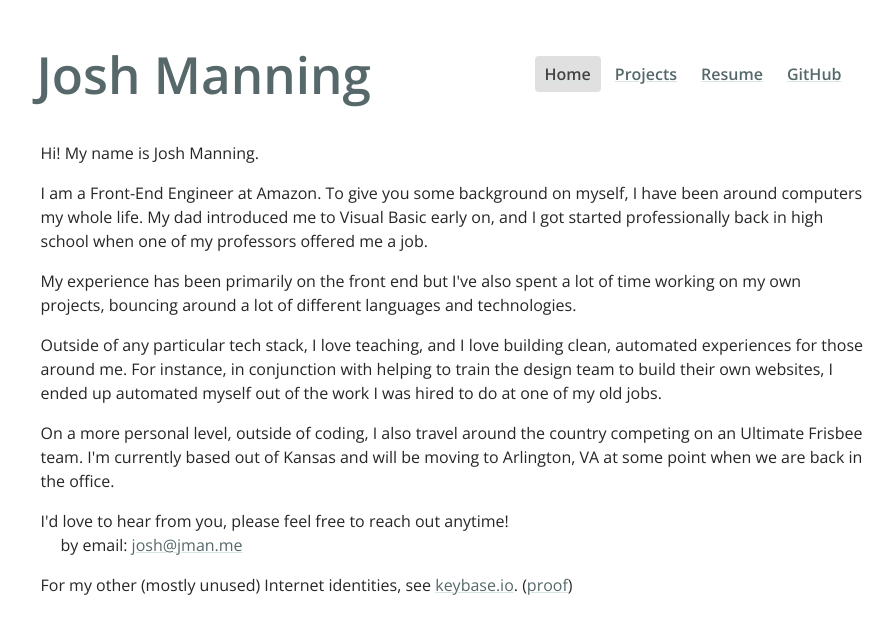
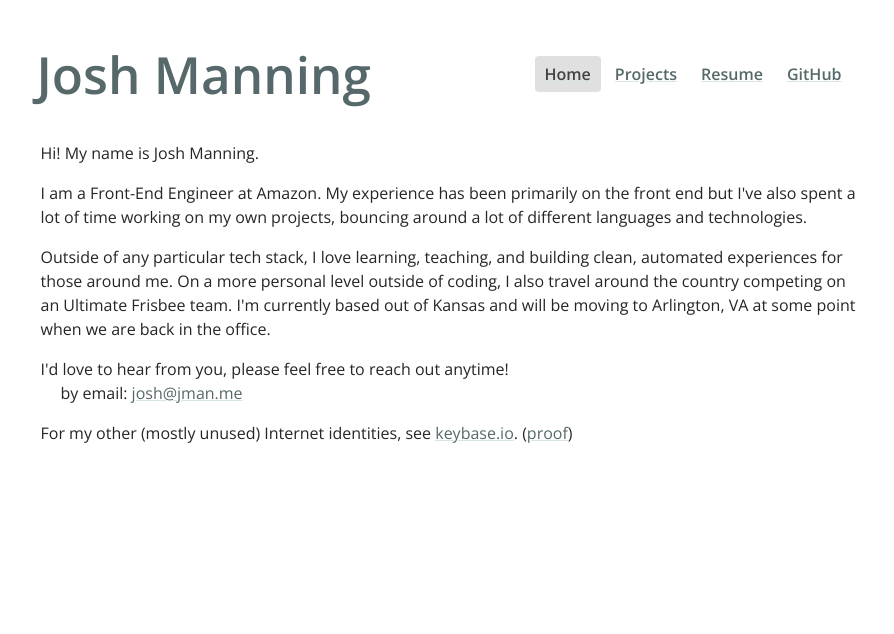
Before and after one commit to its-jman/jman.me, a Jekyll site: the page built from docs/index.html, in a window 1280 px wide. Shown: the top 634 px of the page, without its empty margins (188-1082 px from the left). Built offline with Jekyll 4.4.1, drawn with Linux system fonts in a browser that asks for light colours.

Commit message:
simplify intro

```diff
--- a/docs/index.html
+++ b/docs/index.html
@@ -7,19 +7,11 @@ layout: base
 </div>
 
 <div class="p">
-  I am a Front-End Engineer at Amazon. To give you some background on myself, I have been around computers my whole life. My dad introduced me to Visual Basic early on, and I got started professionally back in high school when one of my professors offered me a job.
+  I am a Front-End Engineer at Amazon. My experience has been primarily on the front end but I've also spent a lot of time working on my own projects, bouncing around a lot of different languages and technologies.
 </div>
 
 <div class="p">
-  My experience has been primarily on the front end but I've also spent a lot of time working on my own projects, bouncing around a lot of different languages and technologies.
-</div>
-
-<div class="p">
-  Outside of any particular tech stack, I love teaching, and I love building clean, automated experiences for those around me. For instance, in conjunction with helping to train the design team to build their own websites, I ended up automated myself out of the work I was hired to do at one of my old jobs.
-</div>
-
-<div class="p">
-  On a more personal level, outside of coding, I also travel around the country competing on an Ultimate Frisbee team. I'm currently based out of Kansas and will be moving to Arlington, VA at some point when we are back in the office.
+  Outside of any particular tech stack, I love learning, teaching, and building clean, automated experiences for those around me. On a more personal level outside of coding, I also travel around the country competing on an Ultimate Frisbee team. I'm currently based out of Kansas and will be moving to Arlington, VA at some point when we are back in the office.
 </div>
 
 <div class="p">
```
